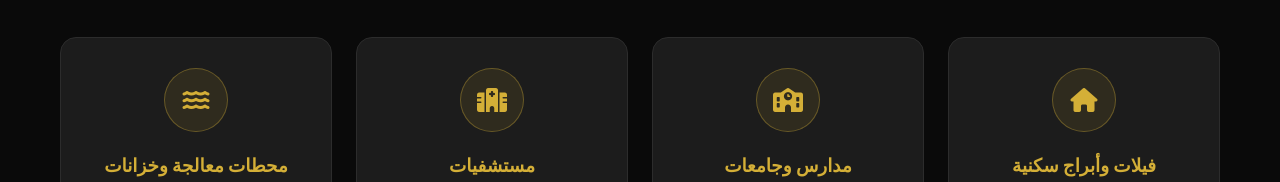
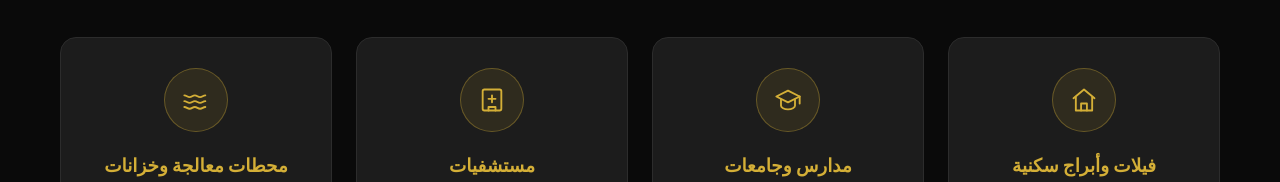
Before and after one commit to mahmoudsaberabdelaleem-bit/builder-home, a plain HTML site: page index.html in a window 1280 px wide. Shown: the part 1756-1938 px from the top of the page. Drawn offline with nearby package versions, Linux system fonts and the light colour scheme.

Commit message:
Replace CDN icons in domains section with inline SVG

```diff
--- a/index.html
+++ b/index.html
@@ -870,22 +870,22 @@
             <p class="projects-intro">شارك م. محمود صابر في مشروعات مدارس وجامعات ومستشفيات وأبراج سكنية وفيلات ومحطات معالجة وخزانات، داخل مصر وخارجها، في أعمال التصميم الإنشائي والمكتب الفني وحصر الكميات.</p>
             <div class="domains-grid">
                 <div class="domain-card">
-                    <div class="domain-icon"><i class="fas fa-home"></i></div>
+                    <div class="domain-icon"><svg viewBox="0 0 24 24" width="28" height="28" fill="none" stroke="currentColor" stroke-width="1.6" stroke-linecap="round" stroke-linejoin="round"><path d="M3 10.5 12 3l9 7.5"/><path d="M5 9.5V21h14V9.5"/><path d="M9.5 21v-6h5v6"/></svg></div>
                     <h3>فيلات وأبراج سكنية</h3>
                     <p>تصميم إنشائي، لوحات تنفيذية للحديد والخرسانة، وحصر كميات للمباني السكنية بمختلف مساحاتها.</p>
                 </div>
                 <div class="domain-card">
-                    <div class="domain-icon"><i class="fas fa-school"></i></div>
+                    <div class="domain-icon"><svg viewBox="0 0 24 24" width="28" height="28" fill="none" stroke="currentColor" stroke-width="1.6" stroke-linecap="round" stroke-linejoin="round"><path d="M2 9 12 4l10 5-10 5L2 9z"/><path d="M6 11.5V17c0 1.5 2.7 3 6 3s6-1.5 6-3v-5.5"/><path d="M22 9v6"/></svg></div>
                     <h3>مدارس وجامعات</h3>
                     <p>أعمال مكتب فني وتصميم لمنشآت تعليمية بمتطلباتها الإنشائية والوظيفية.</p>
                 </div>
                 <div class="domain-card">
-                    <div class="domain-icon"><i class="fas fa-hospital"></i></div>
+                    <div class="domain-icon"><svg viewBox="0 0 24 24" width="28" height="28" fill="none" stroke="currentColor" stroke-width="1.6" stroke-linecap="round" stroke-linejoin="round"><rect x="4" y="3" width="16" height="18" rx="1.5"/><path d="M12 8v6M9 11h6"/><path d="M9 21v-3h6v3"/></svg></div>
                     <h3>مستشفيات</h3>
                     <p>منشآت صحية بأنظمة إنشائية تراعي المتطلبات التخصصية والأحمال الخاصة.</p>
                 </div>
                 <div class="domain-card">
-                    <div class="domain-icon"><i class="fas fa-water"></i></div>
+                    <div class="domain-icon"><svg viewBox="0 0 24 24" width="28" height="28" fill="none" stroke="currentColor" stroke-width="1.6" stroke-linecap="round" stroke-linejoin="round"><path d="M2 8c2 0 2.5 1.5 4.5 1.5S9 8 11 8s2.5 1.5 4.5 1.5S18 8 20 8"/><path d="M2 13c2 0 2.5 1.5 4.5 1.5S9 13 11 13s2.5 1.5 4.5 1.5S18 13 20 13"/><path d="M2 18c2 0 2.5 1.5 4.5 1.5S9 18 11 18s2.5 1.5 4.5 1.5S18 18 20 18"/></svg></div>
                     <h3>محطات معالجة وخزانات</h3>
                     <p>عناصر خرسانية مسلحة لمنشآت المياه والصرف، بما فيها الخزانات بجداول العزل الخاصة بها.</p>
                 </div>
```
